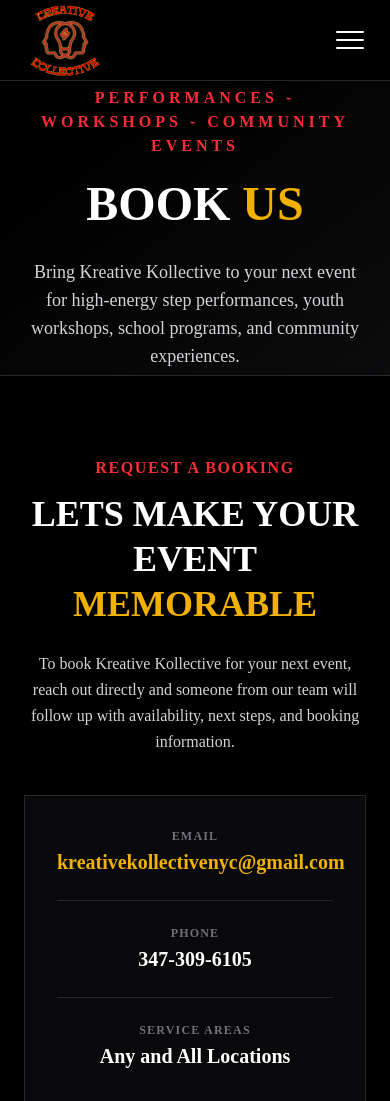
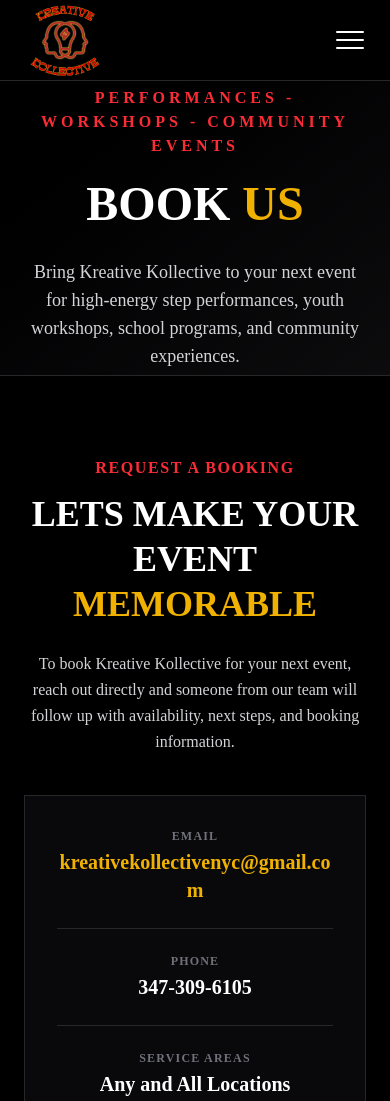
Before and after one commit to AndrewKins/Kreative_Kollective_Website, a React (Vite) app in the folder kreative-kollective/: page /bookus in a window 390 px wide. Shown: the top 1101 px of the page. Built offline with nearby package versions, Linux system fonts and the light colour scheme; a web font is replaced by a local one.

Commit message:
fixed link in footer, and fixed text formatting issue on both team page and book-us page

```diff
--- a/kreative-kollective/src/components/Footer.jsx
+++ b/kreative-kollective/src/components/Footer.jsx
@@ -82,7 +82,7 @@
               Our Teams
             </a>
             <a
-              href="/book-us"
+              href="/bookus"
               className="hover:text-yellow-500 transition-colors"
             >
               Book Us
--- a/kreative-kollective/src/pages/BookUs.jsx
+++ b/kreative-kollective/src/pages/BookUs.jsx
@@ -45,7 +45,7 @@
           <div className="mt-10 bg-zinc-950 border border-zinc-800 p-8 space-y-6">
             <div>
               <p className="text-zinc-500 uppercase text-xs font-bold tracking-widest mb-1">Email</p>
-              <a href="mailto:kreativekollective@gmail.com" className="text-xl font-bold text-yellow-500 hover:text-yellow-400 transition-colors">
+              <a href="mailto:kreativekollectivenyc@gmail.com" className="text-xl font-bold text-yellow-500 hover:text-yellow-400 transition-colors break-all">
                 kreativekollectivenyc@gmail.com
               </a>
             </div>
--- a/kreative-kollective/src/pages/Teams.jsx
+++ b/kreative-kollective/src/pages/Teams.jsx
@@ -252,7 +252,7 @@
                       className={`rounded-lg border border-zinc-800 bg-black px-4 py-3 transition-all duration-300 hover:-translate-y-0.5 hover:${accent.border} active:scale-95`}
                       style={{ transitionDelay: `${index * 40}ms` }}
                     >
-                      <p className="text-yellow-500 font-black uppercase text-sm">
+                      <p className="text-yellow-500 font-black uppercase text-xs md:text-sm break-words leading-tight">
                         {principle}
                       </p>
                     </div>
```
